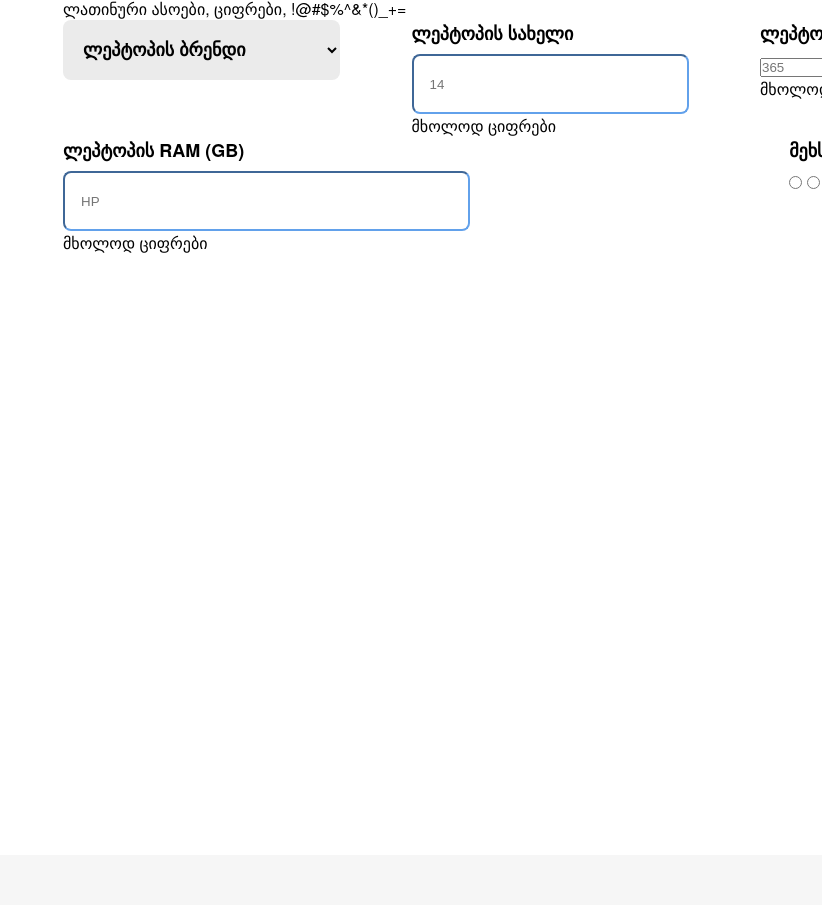
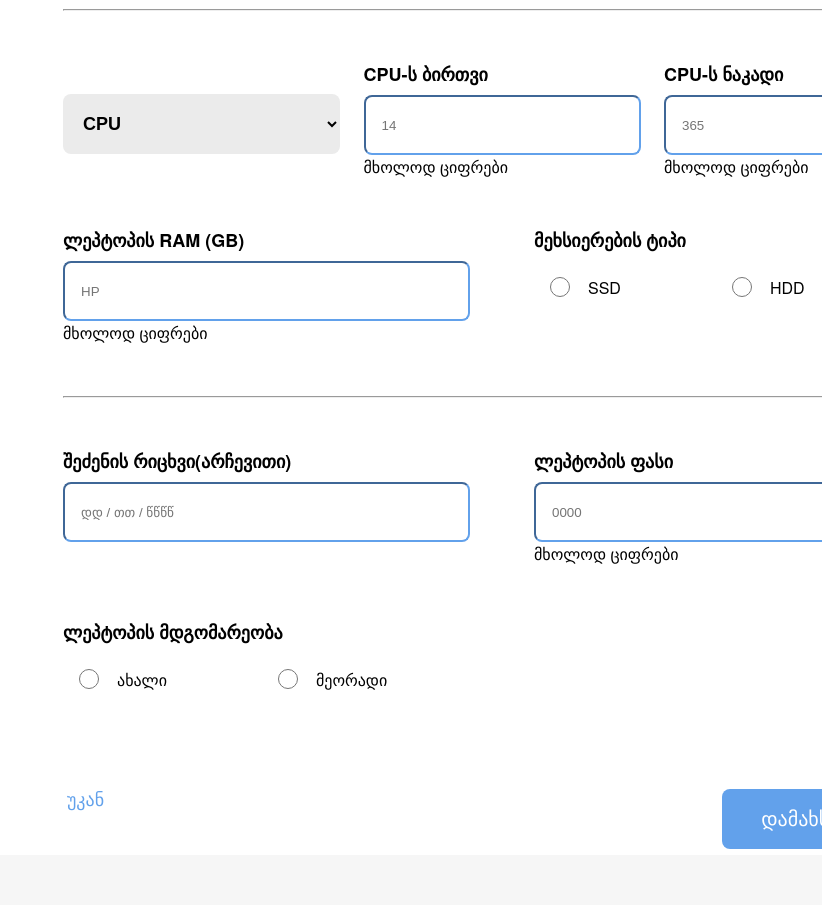
Before and after one commit to ErekleDateshidze/Task, a plain HTML site: page laptopinfo/laptopinfo.html in a window 1280 px wide. Shown: the part 883-1788 px from the top of the page, without its empty margins (458-1280 px from the left). Before the commit the page ends 1738 px from the top, so only its background shows below. Drawn offline with Linux system fonts and the light colour scheme.

Commit message:
popup page

```diff
--- a/employeinfo/employeinfo.css
+++ b/employeinfo/employeinfo.css
@@ -20,7 +20,7 @@
 
 body {
     font-family: 'HelveticaNeue';
-    overflow-x: hidden;
+    /* overflow-x: hidden; */
     background-color: var(--primarycolor);
     max-width: 1920px;
     max-height: 1080px;
@@ -189,5 +189,5 @@ form .user-details .input-box-long {
     display: flex;
     justify-content: center;
     margin-top: 67px;
-    margin-bottom: 45px;
+    padding-bottom: 42px;
 }
--- a/laptopinfo/laptopinfo.css
+++ b/laptopinfo/laptopinfo.css
@@ -63,7 +63,7 @@ header a {
     height: 1571px;
     margin-left: 347px;
     background-color: var(--secondarycolor);
-    padding: 68px 174px 68px 174px;
+    padding: 5px 174px 68px 174px;
 }
 
 
@@ -100,12 +100,25 @@ header a {
     cursor: pointer;
 }
 
-span {
+.details {
     font-size: 18px;
     font-weight: bold;
 }
 
 .laptop-details {
+    display: flex;
+    justify-content: space-between;
+}
+
+
+.laptop-details-ram-radio {
+    margin-top: 49px;
+    display: flex;
+    justify-content: space-between;
+}
+
+.laptop-details-radio-condition {
+    margin-top: 54px;
     display: flex;
     justify-content: space-between;
 }
@@ -125,6 +138,8 @@ span {
     padding-left: 16px;
 }
 
+
+
 .input-box select {
     padding: 16px;
     line-height: 21px;
@@ -137,7 +152,6 @@ span {
     font-size: 18px;
     font-weight: bold;
 }
-
 
 
 
@@ -156,7 +170,8 @@ span {
     padding-left: 16px;
 }
 
-.input-box-short select {
+.input-box-short-select select {
+    margin-top: 33px;
     padding: 16px;
     line-height: 21px;
     width: 277px;
@@ -168,3 +183,72 @@ span {
     font-size: 18px;
     font-weight: bold;
 }
+
+
+.radio-button {
+    display: flex;
+    padding: 16px;
+    line-height: 21px;
+    width: 407px;
+    height: 60px;
+}
+
+.radio {
+    display: flex;
+    width: 20px;
+    height: 20px;
+    color: var(--bordercolor);
+}
+
+.radio-hdd {
+    display: flex;
+    margin-left: 111px;
+    width: 20px;
+    height: 20px;
+    background-color: var(--bordercolor);
+    color: var(--bordercolor);
+}
+
+.radio-title {
+    display: flex;
+    margin-left: 18px;
+    font-size: 16px;
+}
+
+hr {
+    margin-top: 52px;
+    margin-bottom: 50px;
+}
+
+.btn-3 {
+    width: 219px;
+    height: 60px;
+    border-radius: 8px;
+    border: none;
+    background-color: var(--btnprimarycolor);
+    color: var(--btnsecondarycolor);
+    font-size: 20px;
+}
+
+.btn-back {
+    width: 45px;
+    height: 21px;
+    border: none;
+    color: #62A1EB;
+    font-size: 18px;
+    background-color: var(--secondarycolor);
+    align-items: center;
+}
+
+.button-save {
+    display: flex;
+    justify-content: space-between;
+    margin-top: 76px;
+}
+
+.footer {
+    display: flex;
+    justify-content: center;
+    margin-top: 56px;
+    margin-bottom: 52px;
+}
--- a/laptopinfo/laptopinfo.html
+++ b/laptopinfo/laptopinfo.html
@@ -53,30 +53,34 @@
                         </div>
                     </div>
 
+                    <hr>
+
                     <div class="user-details">
                         <div class="laptop-details">
-                            <div class="input-box-short">
+                            <div class="input-box-short-select">
                                 <div class="select" >
+                                    <span class="details"></span>
                                     <select id="select-brand">
-                                        <option>ლეპტოპის ბრენდი</option>
+                                        <option>CPU</option>
                                     </select>
                                 </div>
                             </div>
                             <div class="input-box-short">
-                                <span class="details">ლეპტოპის სახელი</span>
+                                <span class="details">CPU-ს ბირთვი </span>
                                 <input class="input-text"  type="text" placeholder="14">
                                 <p>მხოლოდ ციფრები</p>
                             </div>
+
                             <div class="input-box-short">
-                                <span class="details">ლეპტოპის სახელი</span>
-                                <input type="text" placeholder="365">
+                                <span class="details">CPU-ს ნაკადი </span>
+                                <input class="input-text"  type="text" placeholder="365">
                                 <p>მხოლოდ ციფრები</p>
                             </div>
                         </div>
                     </div>
 
                     <div class="user-details">
-                        <div class="laptop-details">
+                        <div class="laptop-details-ram-radio">
                             <div class="input-box">
                                 <span class="details">ლეპტოპის RAM (GB)</span>
                                 <input  class="input-text"  type="text" placeholder="HP">
@@ -87,26 +91,60 @@
                                     <span class="details">მეხსიერების ტიპი</span>
                                     <div class="radio-button">
                                         <input  class="radio" type="radio" placeholder="HP" name="os" id="ssd">
-                                        <label for=""></label>
-                                        <input  class="radio" type="radio" placeholder="HP" name="os" id="hdd">
+                                        <span class="radio-title">SSD</span>
+                                        <input  class="radio-hdd" type="radio" placeholder="HP" name="os" id="hdd">
+                                        <span class="radio-title">HDD</span>
                                     </div>
                                 </div>
                             </div>
+                        </div>
+                    </div>
 
+                    <hr>
+
+
+                    <div class="user-details">
+                        <div class="laptop-details">
+                            <div class="input-box">
+                                <span class="details">შეძენის რიცხვი(არჩევითი)</span>
+                                <input class="input-text"  type="text" placeholder="დდ / თთ / წწწწ">
+                            </div>
+
+                            <div class="input-box">
+                                <span class="details">ლეპტოპის ფასი</span>
+                                <input class="input-text"  type="text" placeholder="0000">
+                                <p>მხოლოდ ციფრები</p>
+                            </div>
                         </div>
 
-                    </div>
-
+                     <div class="user-details">
+                        <div class="laptop-details-radio-condition">
+                            <div class="input-box">
+                                <div class="select">
+                                    <span class="details">ლეპტოპის მდგომარეობა</span>
+                                    <div class="radio-button">
+                                        <input  class="radio" type="radio" placeholder="HP" name="os" id="ssd">
+                                        <span class="radio-title">ახალი</span>
+                                        <input  class="radio-hdd" type="radio" placeholder="HP" name="os" id="hdd">
+                                        <span class="radio-title">მეორადი</span>
+                                    </div>
+                                </div>
+                            </div>
+                        </div>
                 </form>
-
             </div>
 
+            <div class="button-save">
+                <button class="btn-back">უკან</button>
+                <button class="btn-3">დამახსოვრება</button>
+            </div>
     </section>
 
-
-
-
-
+    <footer>
+        <div class="footer">
+            <img src="img/logo2.png" alt="" class="logo">
+        </div>
+    </footer>
     <script src="laptopscript.js"> </script>
 </body>
 </html>
--- /dev/null
+++ b/popup/poup.css
@@ -0,0 +1,73 @@
+/* @font-face {
+    font-family: 'HelveticaNeue';
+    src: url(assets/fonts/HelveticaNeue.ttc);
+} */
+
+* {
+    box-sizing: border-box;
+    margin: 0;
+    padding: 0%;
+}
+
+body {
+    font-family: 'HelveticaNeue';
+    /* overflow-x: hidden; */
+    background-color: #4A4A4A;
+    max-width: 1920px;
+    max-height: 1080px;
+}
+
+section {
+    display: flex;
+    justify-content: center;
+    margin-top: 271px;
+}
+
+.container {
+    width: 847px;
+    height: 537px;
+    display: block;
+    background-color: #fff;
+}
+
+.banner {
+    margin-top: 34px;
+    margin-left: 319px;
+    margin-bottom: 235px;
+}
+
+h3 {
+    font-size: 25px;
+}
+
+button {
+    display: block;
+}
+
+.button {
+    display: block;
+    margin-top: 79px;
+}
+
+
+.btn-3 {
+    width: 297px;
+    height: 60px;
+    border-radius: 8px;
+    border: none;
+    background-color: #62A1EB;
+    color: #fff;
+    font-size: 20px;
+}
+
+.btn-main {
+    margin-top: 23px;
+    margin-left: 105px;
+    width: 45px;
+    height: 21px;
+    border: none;
+    color: #62A1EB;
+    font-size: 18px;
+    background-color: var(--secondarycolor);
+    align-items: center;
+}
```
Also changed, not shown: popup/popup.html (added, +26 -0 lines), popup/img/Frame.png (added).
